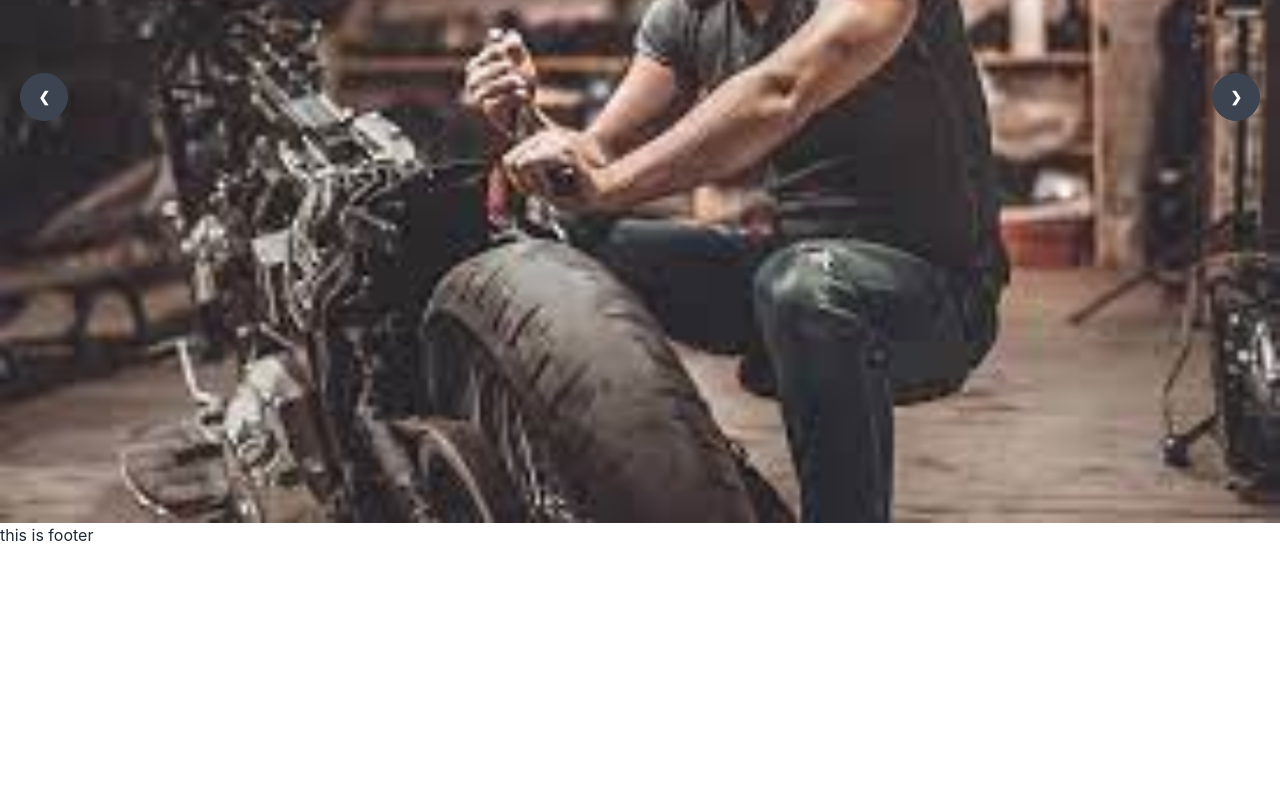
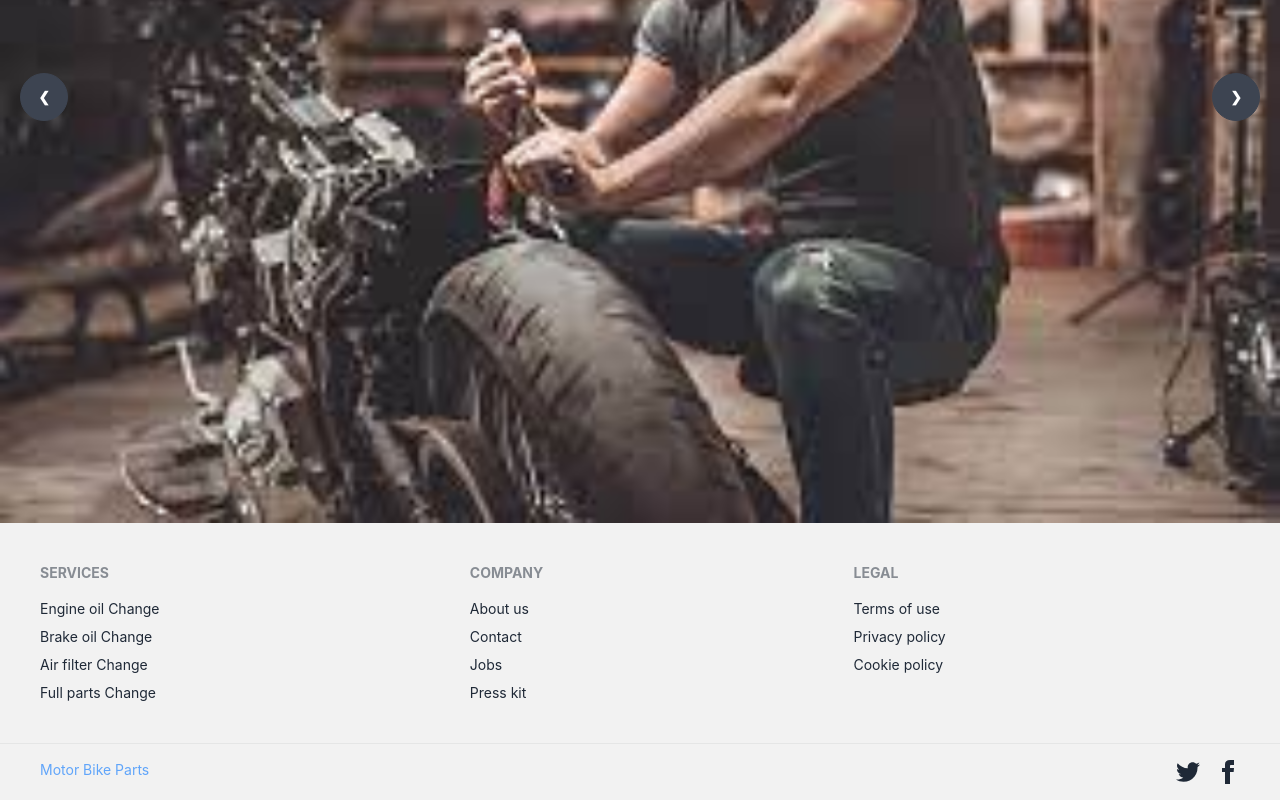
Before and after one commit to devSafayet/-manufacturer-website-client-side, a React (Create React App) app: page / in a window 1280 px wide. Shown: the part 394-1194 px from the top of the page. Before the commit the page ends 941 px from the top, so only its background shows below. Built offline with nearby package versions, Linux system fonts and the light colour scheme; no server answers.

Commit message:
footer sections added

```diff
--- a/src/Components/Shared/Footer/Footer.js
+++ b/src/Components/Shared/Footer/Footer.js
@@ -3,7 +3,41 @@
 const Footer = () => {
     return (
         <div>
-            this is footer
+            <footer class="footer p-10 bg-base-200 text-base-content">
+                <div>
+                    <span class="footer-title">Services</span>
+                    <a class="link link-hover">Engine oil Change</a>
+                    <a class="link link-hover">Brake oil Change</a>
+                    <a class="link link-hover">Air filter Change</a>
+                    <a class="link link-hover">Full parts Change</a>
+                </div>
+                <div>
+                    <span class="footer-title">Company</span>
+                    <a class="link link-hover">About us</a>
+                    <a class="link link-hover">Contact</a>
+                    <a class="link link-hover">Jobs</a>
+                    <a class="link link-hover">Press kit</a>
+                </div>
+                <div>
+                    <span class="footer-title">Legal</span>
+                    <a class="link link-hover">Terms of use</a>
+                    <a class="link link-hover">Privacy policy</a>
+                    <a class="link link-hover">Cookie policy</a>
+                </div>
+            </footer>
+            <footer class="footer px-10 py-4 border-t bg-base-200 text-base-content border-base-300">
+                <div class="items-center grid-flow-col">
+
+                    <p className='text-blue-400'>Motor Bike Parts</p>
+                </div>
+                <div class="md:place-self-center md:justify-self-end">
+                    <div class="grid grid-flow-col gap-4">
+                        <a><svg xmlns="http://www.w3.org/2000/svg" width="24" height="24" viewBox="0 0 24 24" class="fill-current"><path d="M24 4.557c-.883.392-1.832.656-2.828.775 1.017-.609 1.798-1.574 2.165-2.724-.951.564-2.005.974-3.127 1.195-.897-.957-2.178-1.555-3.594-1.555-3.179 0-5.515 2.966-4.797 6.045-4.091-.205-7.719-2.165-10.148-5.144-1.29 2.213-.669 5.108 1.523 6.574-.806-.026-1.566-.247-2.229-.616-.054 2.281 1.581 4.415 3.949 4.89-.693.188-1.452.232-2.224.084.626 1.956 2.444 3.379 4.6 3.419-2.07 1.623-4.678 2.348-7.29 2.04 2.179 1.397 4.768 2.212 7.548 2.212 9.142 0 14.307-7.721 13.995-14.646.962-.695 1.797-1.562 2.457-2.549z"></path></svg></a>
+
+                        <a><svg xmlns="http://www.w3.org/2000/svg" width="24" height="24" viewBox="0 0 24 24" class="fill-current"><path d="M9 8h-3v4h3v12h5v-12h3.642l.358-4h-4v-1.667c0-.955.192-1.333 1.115-1.333h2.885v-5h-3.808c-3.596 0-5.192 1.583-5.192 4.615v3.385z"></path></svg></a>
+                    </div>
+                </div>
+            </footer>
         </div>
     );
 };
```
